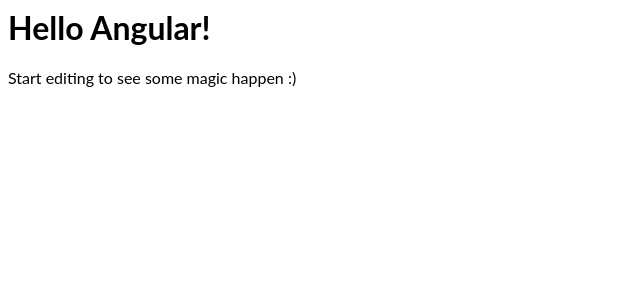
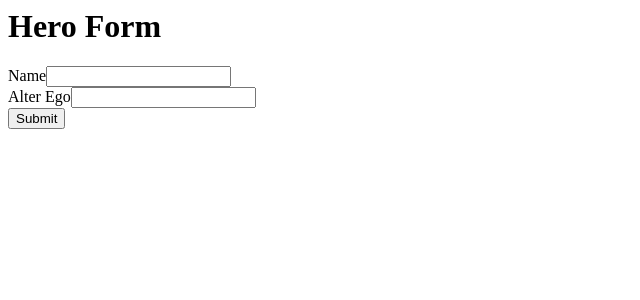
Before and after one commit to ValimGustavo/forms-valim, an Angular app: page / in a window 1280 px wide. Shown: the top 300 px of the page, without its empty margins (0-640 px from the left). Built offline with nearby package versions, Linux system fonts and the light colour scheme.

Commit message:
2 files modified

```diff
--- a/src/app/app.component.html
+++ b/src/app/app.component.html
@@ -1,4 +1 @@
-<hello name="{{ name }}"></hello>
-<p>
-  Start editing to see some magic happen :)
-</p>
+<app-hero></app-hero>
--- a/src/app/hero/hero.component.html
+++ b/src/app/hero/hero.component.html
@@ -0,0 +1,17 @@
+<div class="container">
+    <h1>Hero Form</h1>
+    <form>
+      <div class="form-group">
+        <label for="name">Name</label>
+        <input type="text" class="form-control" id="name" required>
+      </div>
+
+      <div class="form-group">
+        <label for="alterEgo">Alter Ego</label>
+        <input type="text" class="form-control" id="alterEgo">
+      </div>
+
+      <button type="submit" class="btn btn-success">Submit</button>
+
+    </form>
+</div>
```
